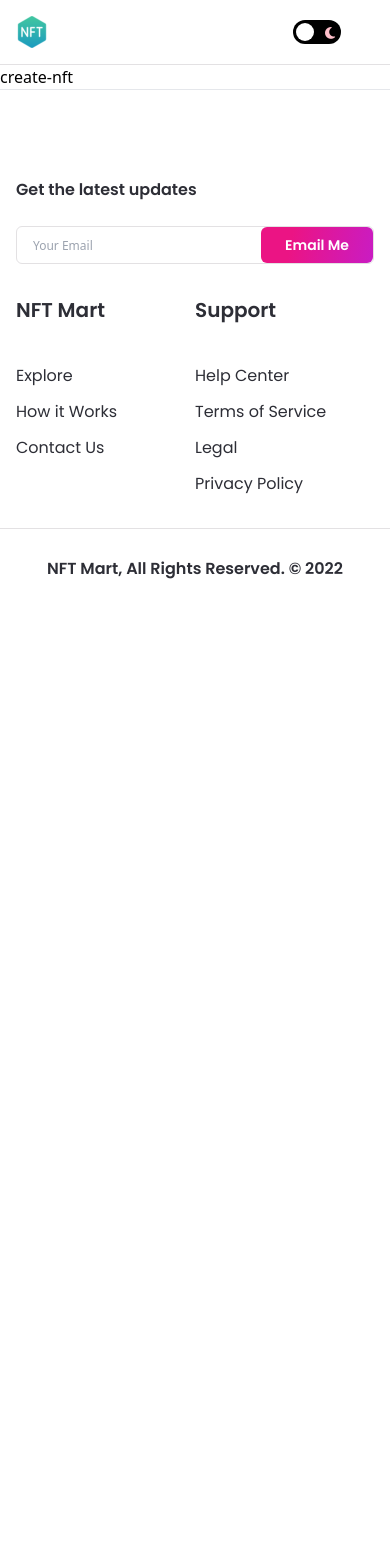
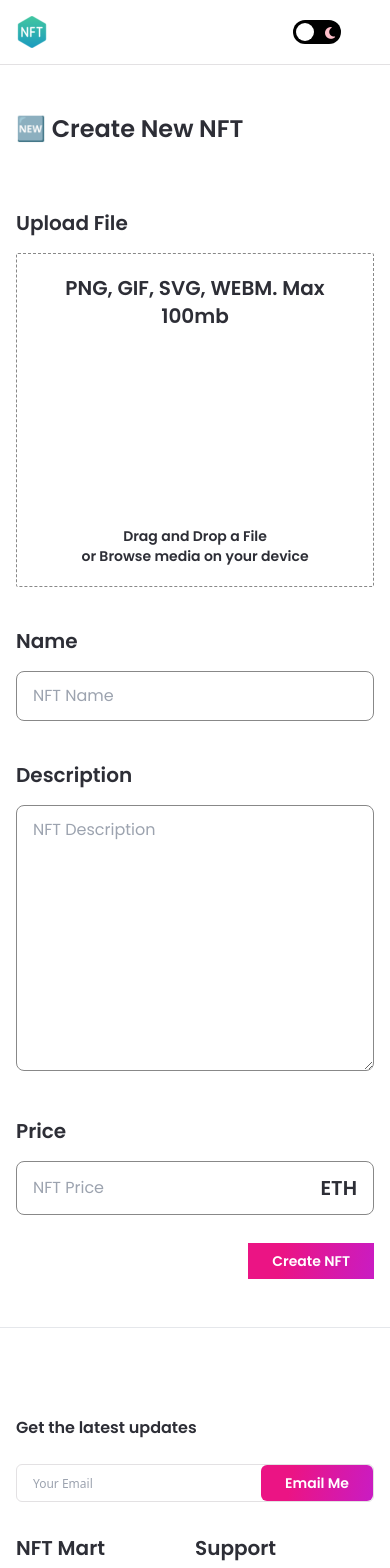
Before and after one commit to TechSpiritSS/nft_marketplace, a Next.js app: page /create-nft in a window 390 px wide. Shown: the top 1568 px of the page. Before the commit the page ends 844 px from the top, so only its background shows below. Built offline with nearby package versions, Linux system fonts and the light colour scheme.

Commit message:
Create NFT Page

```diff
--- /dev/null
+++ b/components/Input.jsx
@@ -0,0 +1,38 @@
+import React from 'react';
+
+const Input = ({ inputType, title, placeholder, handleClick }) => (
+  <div className="mt-10 w-full">
+    <p className="font-poppins dark:text-white text-nft-black-1 font-semibold text-xl">
+      {title}
+    </p>
+
+    {inputType === 'number' ? (
+      <div className="dark:bg-nft-black-1 bg-white border dark:border-nft-black-1 border-nft-gray-2 rounded-lg w-full outline-none font-poppins dark:text-white text-nft-gray-2 text-base mt-4 px-4 py-3 flexBetween flex-row">
+        <input
+          type="number"
+          className="flex w-full dark:bg-nft-black-1 bg-white outline-none"
+          placeholder={placeholder}
+          onChange={handleClick}
+        />
+        <p className="font-poppins dark:text-white text-nft-black-1 font-semibold text-xl">
+          ETH
+        </p>
+      </div>
+    ) : inputType === 'textarea' ? (
+      <textarea
+        rows={10}
+        className="dark:bg-nft-black-1 bg-white border dark:border-nft-black-1 border-nft-gray-2 rounded-lg w-full outline-none font-poppins dark:text-white text-nft-gray-2 text-base mt-4 px-4 py-3"
+        placeholder={placeholder}
+        onChange={handleClick}
+      />
+    ) : (
+      <input
+        className="dark:bg-nft-black-1 bg-white border dark:border-nft-black-1 border-nft-gray-2 rounded-lg w-full outline-none font-poppins dark:text-white text-nft-gray-2 text-base mt-4 px-4 py-3"
+        placeholder={placeholder}
+        onChange={handleClick}
+      />
+    )}
+  </div>
+);
+
+export default Input;
--- a/components/index.js
+++ b/components/index.js
@@ -4,5 +4,6 @@ import Button from './Button';
 import Banner from './Banner';
 import CreatorCard from './CreatorCard';
 import NFTCard from './NFTCard';
+import Input from './Input';
 
-export { Navbar, Footer, Button, Banner, CreatorCard, NFTCard };
+export { Navbar, Footer, Button, Banner, CreatorCard, NFTCard, Input };
--- a/pages/create-nft.js
+++ b/pages/create-nft.js
@@ -1,5 +1,122 @@
-import React from "react";
+import { useState, useMemo, useCallback, useContext } from 'react';
+import { useRouter } from 'next/router';
+import { useDropzone } from 'react-dropzone';
+import Image from 'next/image';
+import { useTheme } from 'next-themes';
 
-const CreateNFT = () => <div>create-nft</div>;
+import { Button, Input } from '../components';
+import images from '../assets';
+
+const CreateNFT = () => {
+  const [fileUrl, setFileUrl] = useState(null);
+  const [formInput, setFormInput] = useState({
+    price: '',
+    name: '',
+    description: '',
+  });
+  const { theme } = useTheme();
+
+  const onDrop = useCallback(() => {}, []);
+
+  const {
+    getRootProps,
+    getInputProps,
+    isDragAccept,
+    isDragActive,
+    isDragReject,
+  } = useDropzone({ onDrop, accept: 'image/*', maxSize: 5000000 });
+
+  const fileStyles = useMemo(
+    () => `dark:bg-nft-black-1 bg-white border dark:border-white border-nft-gray-2 flex flex-col item-center p-5 rounded-sm border-dashed
+      ${isDragActive && 'border-file-active'}
+      ${isDragAccept && 'border-file-accept'}
+      ${isDragReject && 'border-file-reject'} `,
+    [isDragActive, isDragAccept, isDragReject]
+  );
+
+  console.log(formInput);
+
+  return (
+    <div className="flex justify-center sm:px-4 p-12">
+      <div className="w-3/5 md:w-full">
+        <h1 className="font-poppins dark:text-white text-nft-black-1 text-2xl minlg:text-4xl font-semibold ml-4 xs:ml-0">
+          🆕 Create New NFT
+        </h1>
+        <div className="mt-16">
+          <p className="font-poppins dark:text-white text-nft-black-1 font-semibold text-xl">
+            Upload File
+          </p>
+          <div className="mt-4">
+            <div {...getRootProps()} className={fileStyles}>
+              <input {...getInputProps()} />
+              <div className="flexCenter flex-col text-center">
+                <p className="font-poppins dark:text-white text-nft-black-1 font-semibold text-xl">
+                  PNG, GIF, SVG, WEBM. Max 100mb
+                </p>
+                <div className="my-12 w-full flex justify-center">
+                  <Image
+                    src={images.upload}
+                    width={100}
+                    height={100}
+                    objectFit="contain"
+                    alt="file upload"
+                    className={theme === 'light' && 'filter invert'}
+                  />
+                </div>
+                <p className="font-poppins dark:text-white text-nft-black-1 font-semibold text-sm">
+                  Drag and Drop a File
+                </p>
+                <p className="font-poppins dark:text-white text-nft-black-1 font-semibold text-sm">
+                  or Browse media on your device
+                </p>
+              </div>
+            </div>
+            {fileUrl && (
+              <aside>
+                <div>
+                  <img src={fileUrl} alt="file preview" />
+                </div>
+              </aside>
+            )}
+          </div>
+        </div>
+
+        <Input
+          inputType="input"
+          title="Name"
+          placeholder="NFT Name"
+          handleClick={(e) =>
+            setFormInput({ ...formInput, name: e.target.value })
+          }
+        />
+
+        <Input
+          inputType="textarea"
+          title="Description"
+          placeholder="NFT Description"
+          handleClick={(e) =>
+            setFormInput({ ...formInput, description: e.target.value })
+          }
+        />
+
+        <Input
+          inputType="number"
+          title="Price"
+          placeholder="NFT Price"
+          handleClick={(e) =>
+            setFormInput({ ...formInput, price: e.target.value })
+          }
+        />
+        <div className="mt-7 w-full flex justify-end">
+          <Button
+            btnName="Create NFT"
+            className="rounded-xl"
+            handleClick={() => {}}
+          />
+        </div>
+      </div>
+    </div>
+  );
+};
 
 export default CreateNFT;
```
